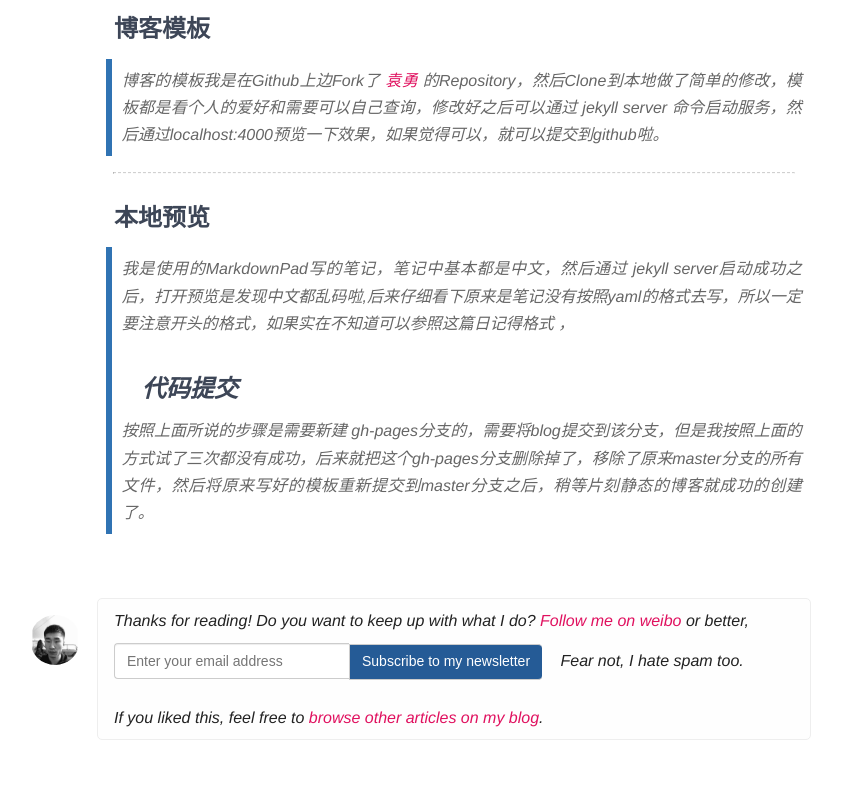
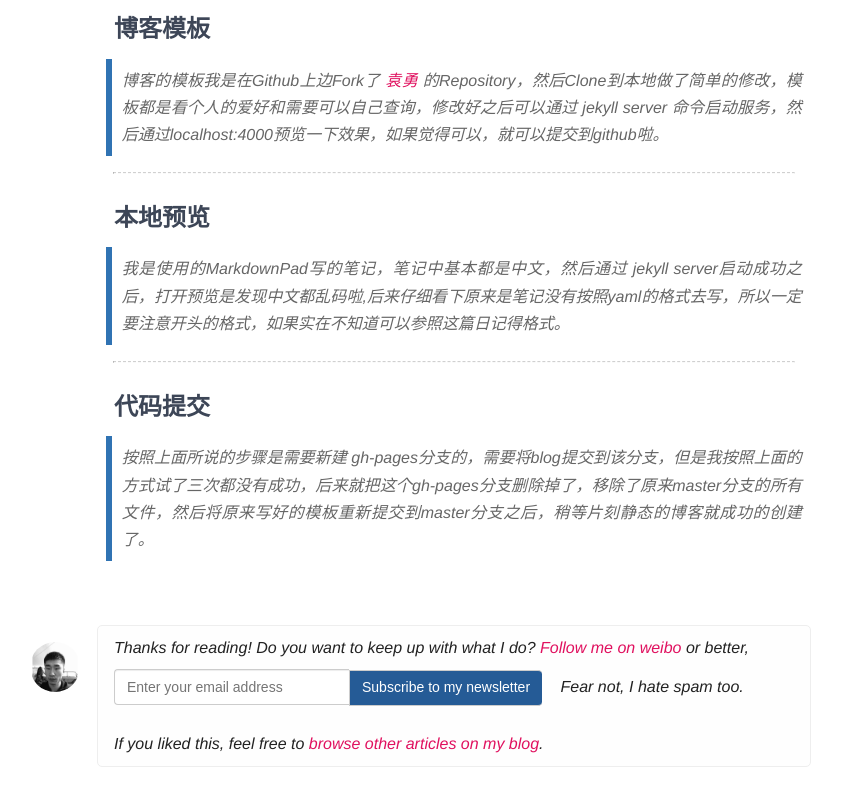
Before and after one commit to code4a/hi-github.github.io, a Jekyll site: the page built from _posts/2015-03-16-Used-jekyll_wirite-blog.md, in a window 1280 px wide and 900 px high, scrolled down 456 px. Shown: the top 806 px of the window, without its empty margins (186-1028 px from the left). Built offline with Jekyll 4.4.1, drawn with Linux system fonts in a browser that asks for light colours; Markdown is read by kramdown in place of the engine named in the settings.

```diff
--- a/_posts/2015-03-16-Used-jekyll_wirite-blog.md
+++ b/_posts/2015-03-16-Used-jekyll_wirite-blog.md
@@ -16,7 +16,9 @@ categories: [Jekyll]
 ---
 
 ## 本地预览
-> 我是使用的MarkdownPad写的笔记，笔记中基本都是中文，然后通过 jekyll server启动成功之后，打开预览是发现中文都乱码啦,后来仔细看下原来是笔记没有按照yaml的格式去写，所以一定要注意开头的格式，如果实在不知道可以参照这篇日记得格式
-，
+> 我是使用的MarkdownPad写的笔记，笔记中基本都是中文，然后通过 jekyll server启动成功之后，打开预览是发现中文都乱码啦,后来仔细看下原来是笔记没有按照yaml的格式去写，所以一定要注意开头的格式，如果实在不知道可以参照这篇日记得格式。
+
+---
+
 ## 代码提交
 >按照上面所说的步骤是需要新建 gh-pages分支的，需要将blog提交到该分支，但是我按照上面的方式试了三次都没有成功，后来就把这个gh-pages分支删除掉了，移除了原来master分支的所有文件，然后将原来写好的模板重新提交到master分支之后，稍等片刻静态的博客就成功的创建了。
```
